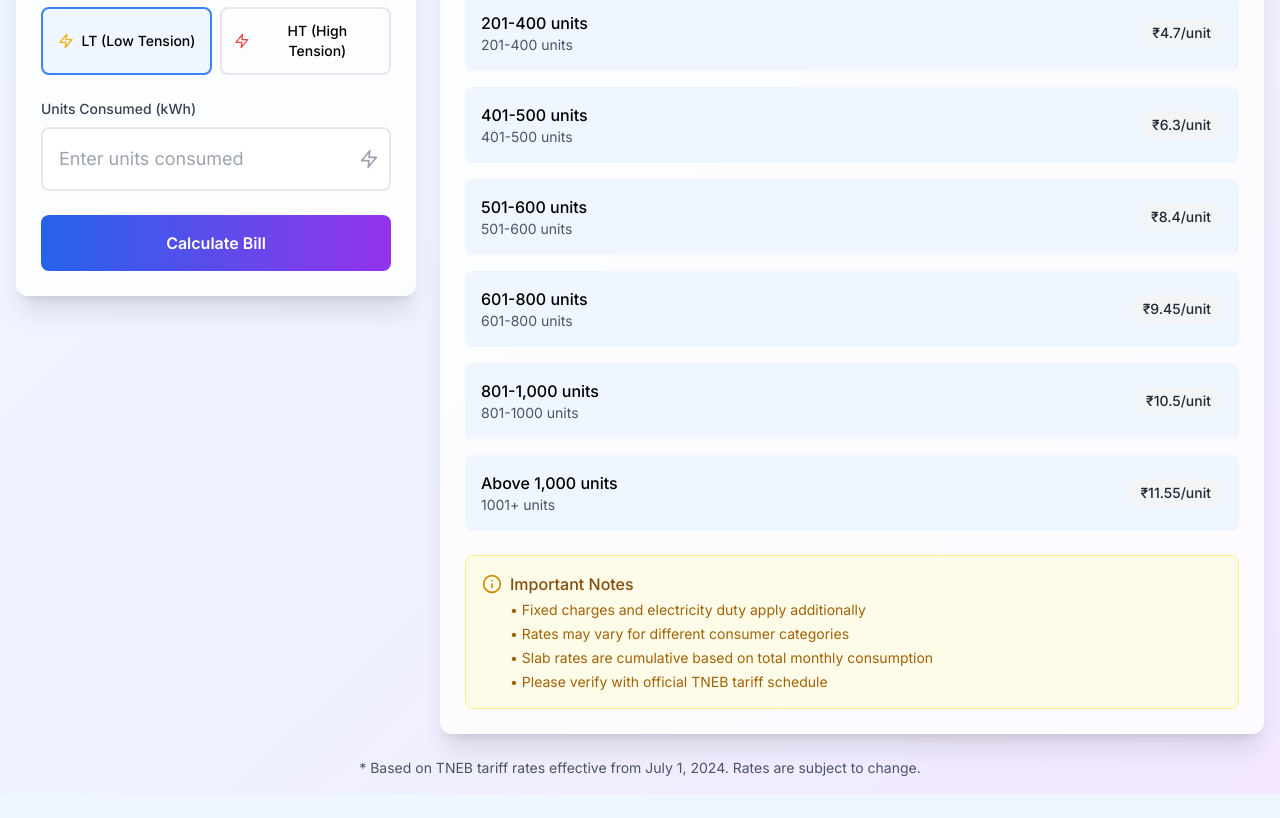
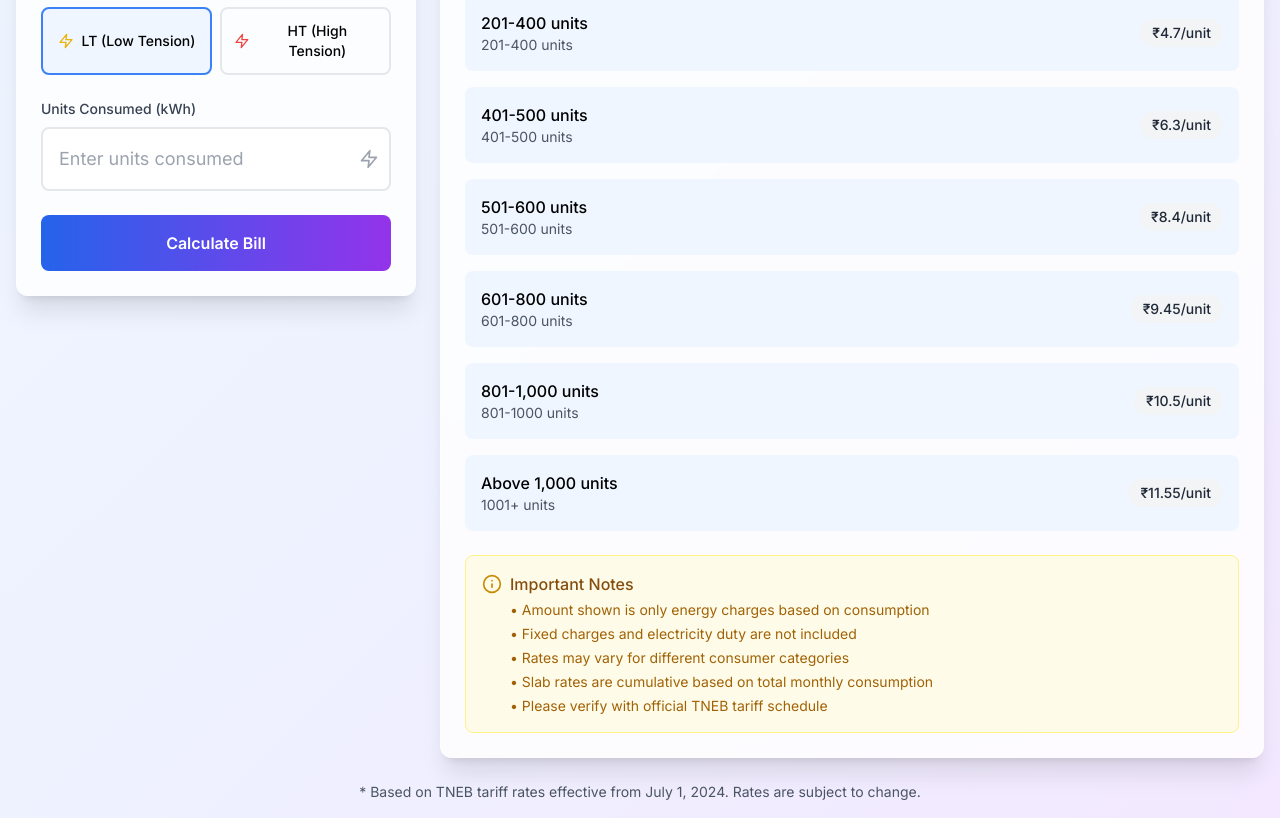
Before and after one commit to Aamirmalick/tneb-calculator, a React (Create React App) app: page / in a window 1280 px wide. Shown: the part 419-1237 px from the top of the page. Before the commit the page ends 1213 px from the top, so only its background shows below. Built offline with nearby package versions, Linux system fonts and the light colour scheme.

Commit message:
Update TNEBCalculator.js

```diff
--- a/src/components/TNEBCalculator.js
+++ b/src/components/TNEBCalculator.js
@@ -827,7 +827,8 @@ const TNEBCalculator = () => {
                       <div>
                         <h4 className="font-medium text-yellow-800">Important Notes</h4>
                         <ul className="text-sm text-yellow-700 mt-1 space-y-1">
-                          <li>• Fixed charges and electricity duty apply additionally</li>
+                          <li>• Amount shown is only energy charges based on consumption</li>
+                          <li>• Fixed charges and electricity duty are not included</li>
                           <li>• Rates may vary for different consumer categories</li>
                           <li>• Slab rates are cumulative based on total monthly consumption</li>
                           <li>• Please verify with official TNEB tariff schedule</li>
```
